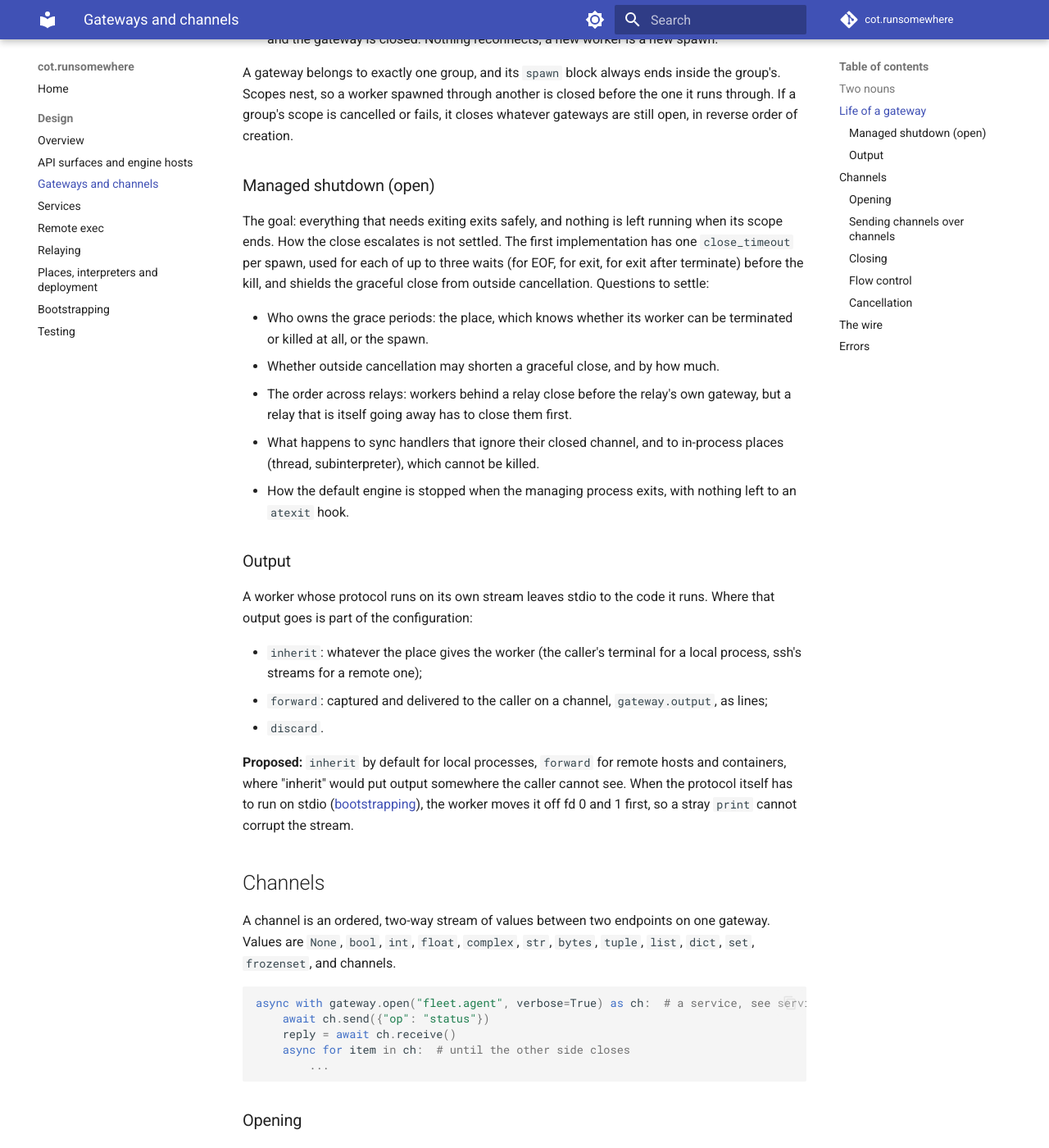
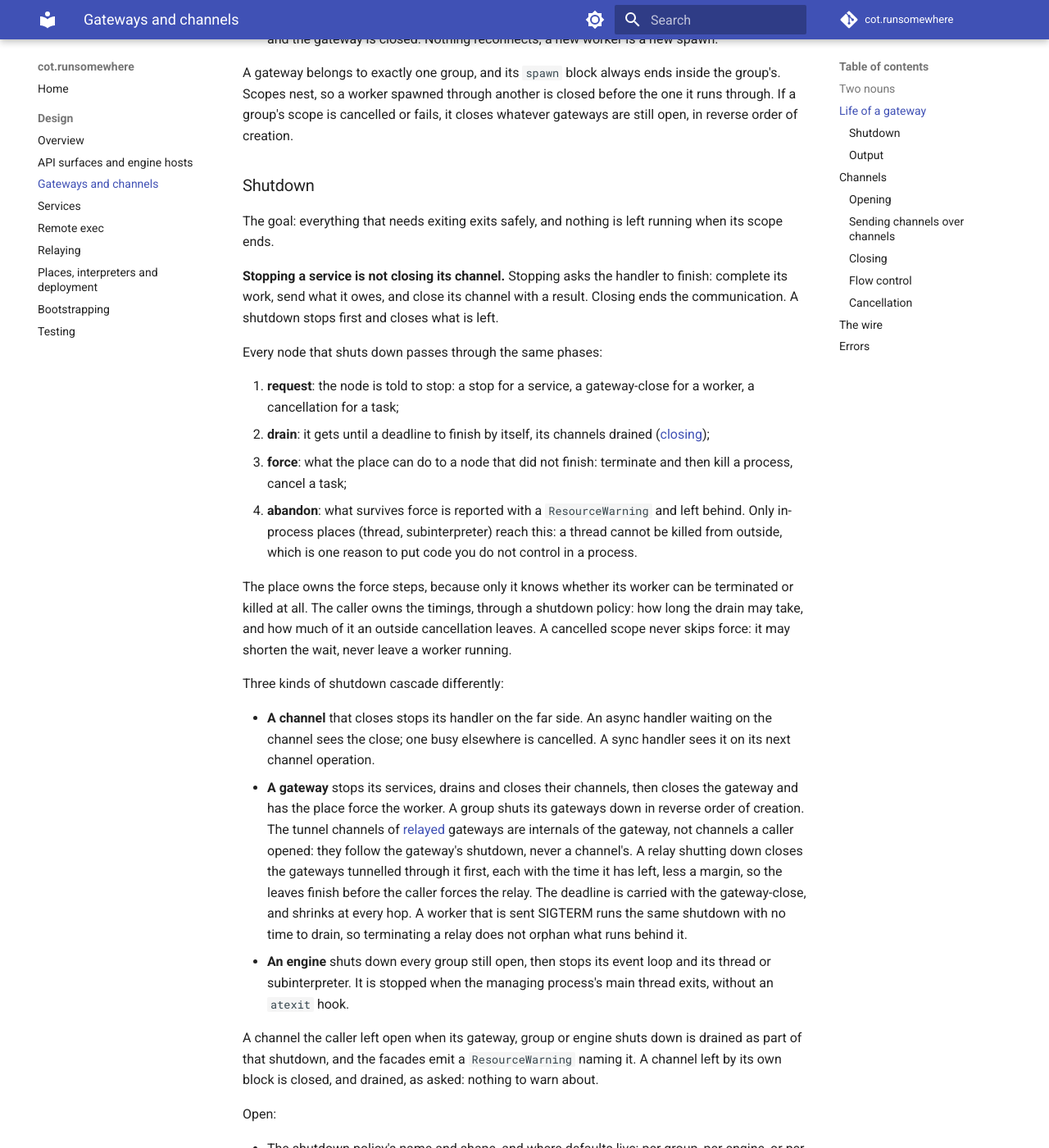
Before and after one commit to cogs-of-testing/cot.runsomewhere, an MkDocs documentation site: the page built from docs/design/gateways-and-channels.md, in a window 1280 px wide and 1400 px high, scrolled down 1428 px. Shown: the whole window at 82% size. Built offline with MkDocs 1.6.1 and Material for MkDocs 9.7.7, drawn with Linux system fonts in a browser that asks for light colours; comment, search, counter and statistics services are not loaded; some of the changed text lies outside the part shown.

Commit message:
docs: settle the shutdown model, half-close and drain
Shutdown is request, drain, force, abandon. The place owns force, the
caller owns the timings through a policy. Channel, gateway and engine
shutdowns cascade differently. Tunnel channels follow their gateway, and
deadlines shrink at every hop. Channels get close_send, close_receive and
drain, with credit-back as the consumption signal.

Still open: the policy's name and shape, how a stop reaches a service,
which close carries a result, and drain against close_receive.

Co-Authored-By: Claude Opus 5.5 via Claude Code <noreply@anthropic.com>

```diff
--- a/docs/design/gateways-and-channels.md
+++ b/docs/design/gateways-and-channels.md
@@ -56,9 +56,10 @@ launch ─► handshake ─► configure ─► serve ─► close ─► closed
    disposition, enabled services, event loop. Configuration never travels
    in argv, where `ps` and `/proc` would show it.
 4. **Serve.** Channels open and close; services run.
-5. **Close.** Leaving the `spawn` block asks the worker to shut down. The worker stops its running services, closes their channels, and
-   exits. The caller waits for EOF, then terminates the worker
-   and, after a grace period, kills it.
+5. **Close.** Leaving the `spawn` block asks the worker to shut down. The
+   worker stops its running services, drains and closes their channels, and
+   exits. If it has not done so by the deadline, the place forces it
+   ([shutdown](#shutdown)).
 6. **Gone.** On EOF or a transport error at any point, every open channel
    fails with `WorkerGone`, and the gateway is closed. Nothing reconnects;
    a new worker is a new spawn.
@@ -68,23 +69,69 @@ inside the group's. Scopes nest, so a worker spawned through another is closed
 before the one it runs through. If a group's scope is cancelled or fails, it
 closes whatever gateways are still open, in reverse order of creation.
 
-### Managed shutdown (open)
+### Shutdown
 
 The goal: everything that needs exiting exits safely, and nothing is left
-running when its scope ends. How the close escalates is not settled. The
-first implementation has one `close_timeout` per spawn, used for each of up
-to three waits (for EOF, for exit, for exit after terminate) before the kill,
-and shields the graceful close from outside cancellation. Questions to settle:
+running when its scope ends.
 
-- Who owns the grace periods: the place, which knows whether its worker can
-  be terminated or killed at all, or the spawn.
-- Whether outside cancellation may shorten a graceful close, and by how much.
-- The order across relays: workers behind a relay close before the relay's
-  own gateway, but a relay that is itself going away has to close them first.
-- What happens to sync handlers that ignore their closed channel, and to
-  in-process places (thread, subinterpreter), which cannot be killed.
-- How the default engine is stopped when the managing process exits, with
-  nothing left to an `atexit` hook.
+**Stopping a service is not closing its channel.** Stopping asks the handler
+to finish: complete its work, send what it owes, and close its channel with a
+result. Closing ends the communication. A shutdown stops first and closes
+what is left.
+
+Every node that shuts down passes through the same phases:
+
+1. **request**: the node is told to stop: a stop for a service, a
+   gateway-close for a worker, a cancellation for a task;
+2. **drain**: it gets until a deadline to finish by itself, its channels
+   drained ([closing](#closing));
+3. **force**: what the place can do to a node that did not finish: terminate
+   and then kill a process, cancel a task;
+4. **abandon**: what survives force is reported with a `ResourceWarning` and
+   left behind. Only in-process places (thread, subinterpreter) reach this:
+   a thread cannot be killed from outside, which is one reason to put code
+   you do not control in a process.
+
+The place owns the force steps, because only it knows whether its worker can
+be terminated or killed at all. The caller owns the timings, through a
+shutdown policy: how long the drain may take, and how much of it an outside
+cancellation leaves. A cancelled scope never skips force: it may shorten the
+wait, never leave a worker running.
+
+Three kinds of shutdown cascade differently:
+
+- **A channel** that closes stops its handler on the far side. An async
+  handler waiting on the channel sees the close; one busy elsewhere is
+  cancelled. A sync handler sees it on its next channel operation.
+- **A gateway** stops its services, drains and closes their channels, then
+  closes the gateway and has the place force the worker. A group shuts its
+  gateways down in reverse order of creation. The tunnel channels of
+  [relayed](relaying.md) gateways are internals of the gateway, not channels
+  a caller opened: they follow the gateway's shutdown, never a channel's. A
+  relay shutting down closes the gateways tunnelled through it first, each
+  with the time it has left, less a margin, so the leaves finish before the
+  caller forces the relay. The deadline is carried with the gateway-close,
+  and shrinks at every hop. A worker that is sent SIGTERM runs the same
+  shutdown with no time to drain, so terminating a relay does not orphan
+  what runs behind it.
+- **An engine** shuts down every group still open, then stops its event loop
+  and its thread or subinterpreter. It is stopped when the managing
+  process's main thread exits, without an `atexit` hook.
+
+A channel the caller left open when its gateway, group or engine shuts down
+is drained as part of that shutdown, and the facades emit a `ResourceWarning`
+naming it. A channel left by its own block is closed, and drained, as asked:
+nothing to warn about.
+
+Open:
+
+- The shutdown policy's name and shape, and where defaults live: per group,
+  per engine, or per spawn and open. The first implementation's
+  `close_timeout` is renamed with it.
+- How a stop is signalled to a service: per channel, with the gateway-close,
+  or both, and how a sync handler observes it. execnet had no services, so
+  it is no precedent.
+- How the engine host learns that the main thread has exited.
 
 ### Output
 
@@ -143,15 +190,34 @@ different one raises `StateError`. Connecting endpoints across gateways is
 
 ### Closing
 
-Either side may close. A close carries an optional error; the peer's next
-receive after the last item raises `ChannelClosed`, or `RemoteError` when the
-close carried one. Items sent before a close arrive before it. A close is
-final for both directions: a channel is a conversation, and a half-open one
-is a bug waiting to happen. Two directions that end independently are two
-channels.
+Either side may close either direction, and each close tells the peer:
 
-When a service's handler returns, its channel closes with the return value
-as the result, which the caller reads with `await channel.wait_closed()`.
+- `close_send()` ends sending. Items already sent still arrive; the peer's
+  next receive after the last item raises `ChannelClosed`.
+- `close_receive()` ends receiving. Items that arrived and were not taken
+  are discarded; the peer's sends, including one waiting for window, raise
+  `ChannelClosed`.
+- `close()` ends both.
+
+A close carries an optional result or error; the peer sees an error as
+`RemoteError`. When a service's handler returns, its channel closes with the
+return value as the result, which the caller reads with
+`await channel.wait_closed()`.
+
+**Drain.** `await channel.drain()` waits until every item sent has been
+taken by the peer. The window already says so: the receiver grants credit
+back as its consumer takes items ([flow control](#flow-control)), so drain
+needs no frame of its own. A drain also happens as part of `aclose()`, and of
+a [shutdown](#shutdown), bounded by its deadline. The sync `close()` does not
+wait, and does not drain.
+
+Open:
+
+- Which close carries the result: the end of sending, or only the full
+  close. The close is usually what sends it.
+- What a drain does when the peer ends receiving while it waits: raise
+  `ChannelClosed`, or return what was discarded. To be settled by an
+  experiment against a process worker.
 
 ### Flow control
 
```
Also changed, not shown: docs/design/index.md (+3 -3 lines), docs/design/services.md (+11 -4 lines), docs/design/surfaces.md (+3 -3 lines).
